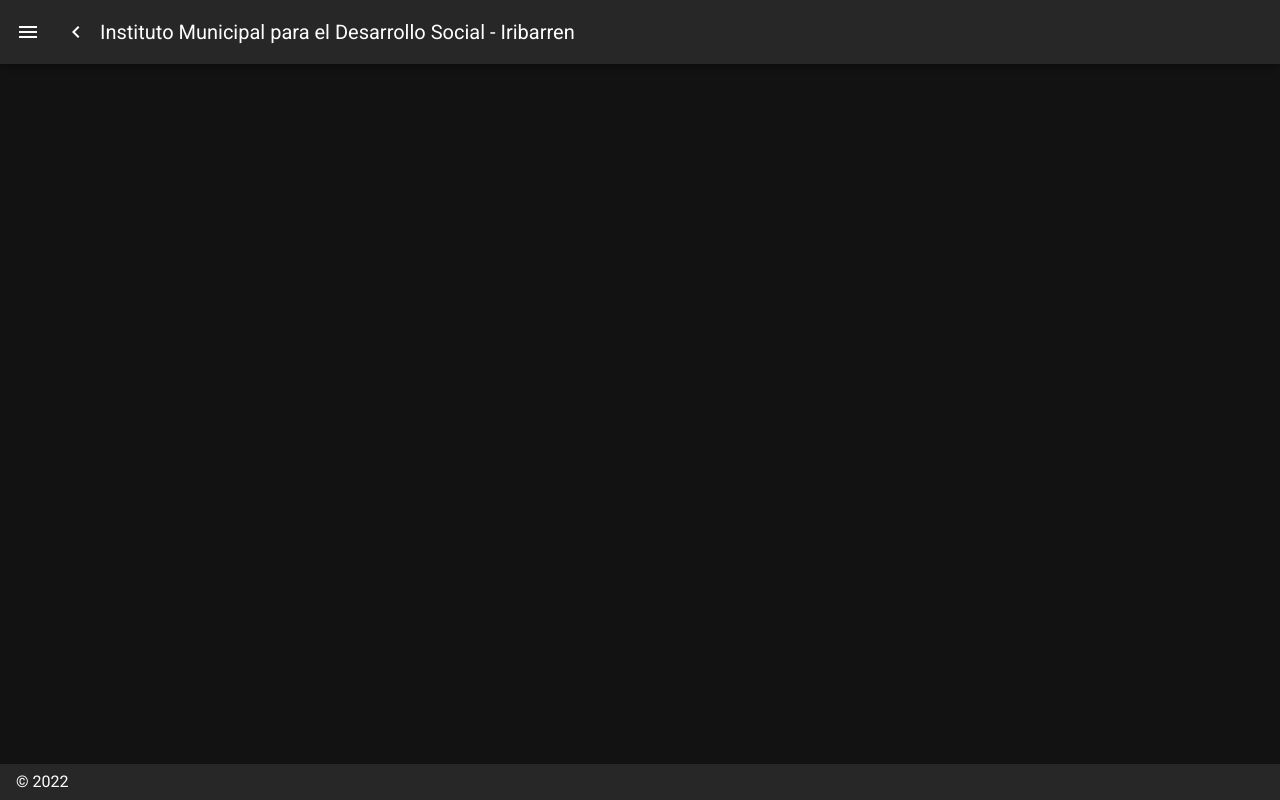
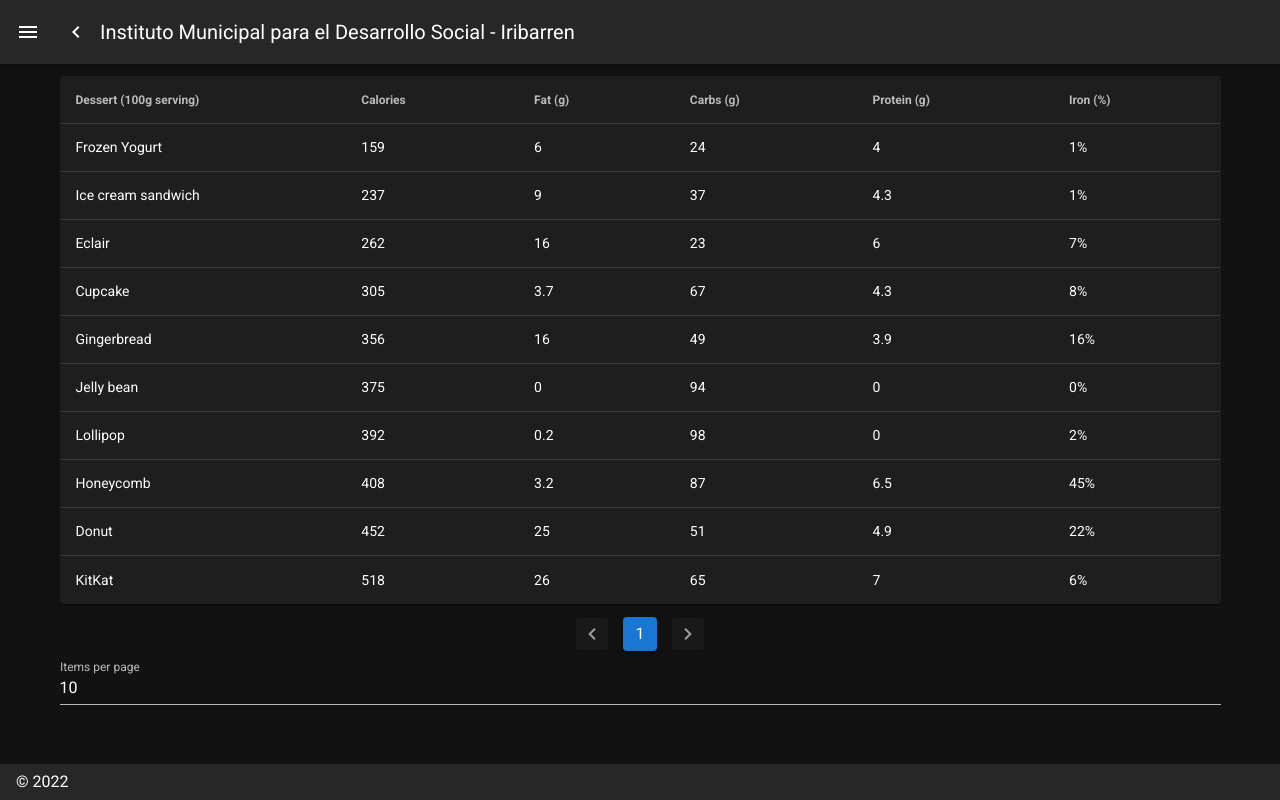
Before and after one commit to scarlosg/Citas, a Nuxt app: page /Pacientes in a window 1280 px wide. Built offline with nearby package versions, Linux system fonts and the light colour scheme; what vue-the-mask would draw is missing.

Commit message:
creacion de pacientes 1.1

```diff
--- a/layouts/default.vue
+++ b/layouts/default.vue
@@ -7,7 +7,7 @@
       :clipped="clipped"
       fixed
       app
-      color="gray"
+      color="indigo lighten-2"
     >
       <v-list>
         <v-list-item
@@ -83,6 +83,11 @@
           title:"Reporte",
           to:"/Reporte",
         },
+        {
+          icon:"",
+          title:"Pacientes",
+          to:"/Pacientes",
+        },
       ],
       miniVariant: false,
       right: true,
--- a/pages/AgendarCita.vue
+++ b/pages/AgendarCita.vue
@@ -1,15 +1,17 @@
 <template>
-    <v-form>
-      <v-parallax dark src="https://cdn.vuetifyjs.com/images/backgrounds/vbanner.jpg" height="800" width="400">
+     <v-layout row wrap>
 
+      <v-parallax srcset="https://cdn.vuetifyjs.com/images/parallax/material.jpg" height="800" >
+   <v-form>
    <v-container fluid>
+     <img src="/logo.png" alt="Vuetify.js">
   <v-row justify="center" align="center">
-    <v-col class="text-center">
-      <v-row  justify="center" align="center">
-      <v-card height="150px" width="150px" color="light-blue lighten-3">
-        <img src="/logo.png" alt="Vuetify.js">
-      </v-card>
-      </v-row>
+
+    <v-col cols="12" sm="12">
+
+
+
+
         <v-stepper v-model="e1">
             <v-stepper-header>
               <v-stepper-step
@@ -131,12 +133,15 @@
                 </v-stepper-content>
               </v-stepper-items>
         </v-stepper>
+
     </v-col>
   </v-row>
 </v-container>
+</v-form>
 ></v-parallax>
- </v-form>
 
+
+</v-layout>
 </template>
 
 <script>
--- a/pages/Pacientes.vue
+++ b/pages/Pacientes.vue
@@ -0,0 +1,134 @@
+<template>
+    <div>
+      <v-data-table
+        :headers="headers"
+        :items="desserts"
+        :page.sync="page"
+        :items-per-page="itemsPerPage"
+        hide-default-footer
+        class="elevation-1"
+        @page-count="pageCount = $event"
+      ></v-data-table>
+      <div class="text-center pt-2">
+        <v-pagination
+          v-model="page"
+          :length="pageCount"
+        ></v-pagination>
+        <v-text-field
+          :value="itemsPerPage"
+          label="Items per page"
+          type="number"
+          min="-1"
+          max="15"
+          @input="itemsPerPage = parseInt($event, 10)"
+        ></v-text-field>
+      </div>
+    </div>
+  </template>
+
+<script>
+  export default {
+    data () {
+      return {
+        page: 1,
+        pageCount: 0,
+        itemsPerPage: 10,
+        headers: [
+          {
+            text: 'Dessert (100g serving)',
+            align: 'start',
+            sortable: false,
+            value: 'name',
+          },
+          { text: 'Calories', value: 'calories' },
+          { text: 'Fat (g)', value: 'fat' },
+          { text: 'Carbs (g)', value: 'carbs' },
+          { text: 'Protein (g)', value: 'protein' },
+          { text: 'Iron (%)', value: 'iron' },
+        ],
+        desserts: [
+          {
+            name: 'Frozen Yogurt',
+            calories: 159,
+            fat: 6.0,
+            carbs: 24,
+            protein: 4.0,
+            iron: '1%',
+          },
+          {
+            name: 'Ice cream sandwich',
+            calories: 237,
+            fat: 9.0,
+            carbs: 37,
+            protein: 4.3,
+            iron: '1%',
+          },
+          {
+            name: 'Eclair',
+            calories: 262,
+            fat: 16.0,
+            carbs: 23,
+            protein: 6.0,
+            iron: '7%',
+          },
+          {
+            name: 'Cupcake',
+            calories: 305,
+            fat: 3.7,
+            carbs: 67,
+            protein: 4.3,
+            iron: '8%',
+          },
+          {
+            name: 'Gingerbread',
+            calories: 356,
+            fat: 16.0,
+            carbs: 49,
+            protein: 3.9,
+            iron: '16%',
+          },
+          {
+            name: 'Jelly bean',
+            calories: 375,
+            fat: 0.0,
+            carbs: 94,
+            protein: 0.0,
+            iron: '0%',
+          },
+          {
+            name: 'Lollipop',
+            calories: 392,
+            fat: 0.2,
+            carbs: 98,
+            protein: 0,
+            iron: '2%',
+          },
+          {
+            name: 'Honeycomb',
+            calories: 408,
+            fat: 3.2,
+            carbs: 87,
+            protein: 6.5,
+            iron: '45%',
+          },
+          {
+            name: 'Donut',
+            calories: 452,
+            fat: 25.0,
+            carbs: 51,
+            protein: 4.9,
+            iron: '22%',
+          },
+          {
+            name: 'KitKat',
+            calories: 518,
+            fat: 26.0,
+            carbs: 65,
+            protein: 7,
+            iron: '6%',
+          },
+        ],
+      }
+    },
+  }
+</script>
--- a/pages/RegistrarUs.vue
+++ b/pages/RegistrarUs.vue
@@ -3,8 +3,9 @@
 
   <v-parallax
   height="850"
-  width="100%"
-  src="https://cdn.vuetifyjs.com/images/parallax/material.jpg">
+  srcset="https://cdn.vuetifyjs.com/images/parallax/material.jpg"
+
+  >
   <v-form >
 
     <v-container>
@@ -26,8 +27,7 @@
             </p>
           </v-form>
         </center>
-          </v-row>
-
+      </v-row>
       </v-col>
 
       <v-card color="light-blue darken-4" width="1000px">
--- a/pages/inspire.vue
+++ b/pages/inspire.vue
@@ -1,14 +1,15 @@
 <template>
    <v-layout row wrap>
    <v-parallax
-    height="900"
+    height="800"
 
-    src="https://cdn.vuetifyjs.com/images/parallax/material2.jpg">
-
+    src="https://cdn.vuetifyjs.com/images/parallax/material.jpg">
   <v-form>
     <v-container>
         <v-row justify="center" align="center">
-      <v-card height="750px" width="700px">
+         <v-col cols="12" sm="8" >
+          <v-row justify="center" align="center">
+
 
       <center>
         <v-form action="">
@@ -22,9 +23,14 @@
           </p>
         </v-form>
       </center>
+     </v-row>
+
+  </v-col>
+
+      <v-card color="light-blue darken-4" width="1000">
 
       <v-row justify="center" align="center">
-        <v-col cols="20" md="3">
+        <v-col cols="6" md="3">
           <v-text-field
             v-model="firstname"
             :rules="nameRules"
```
